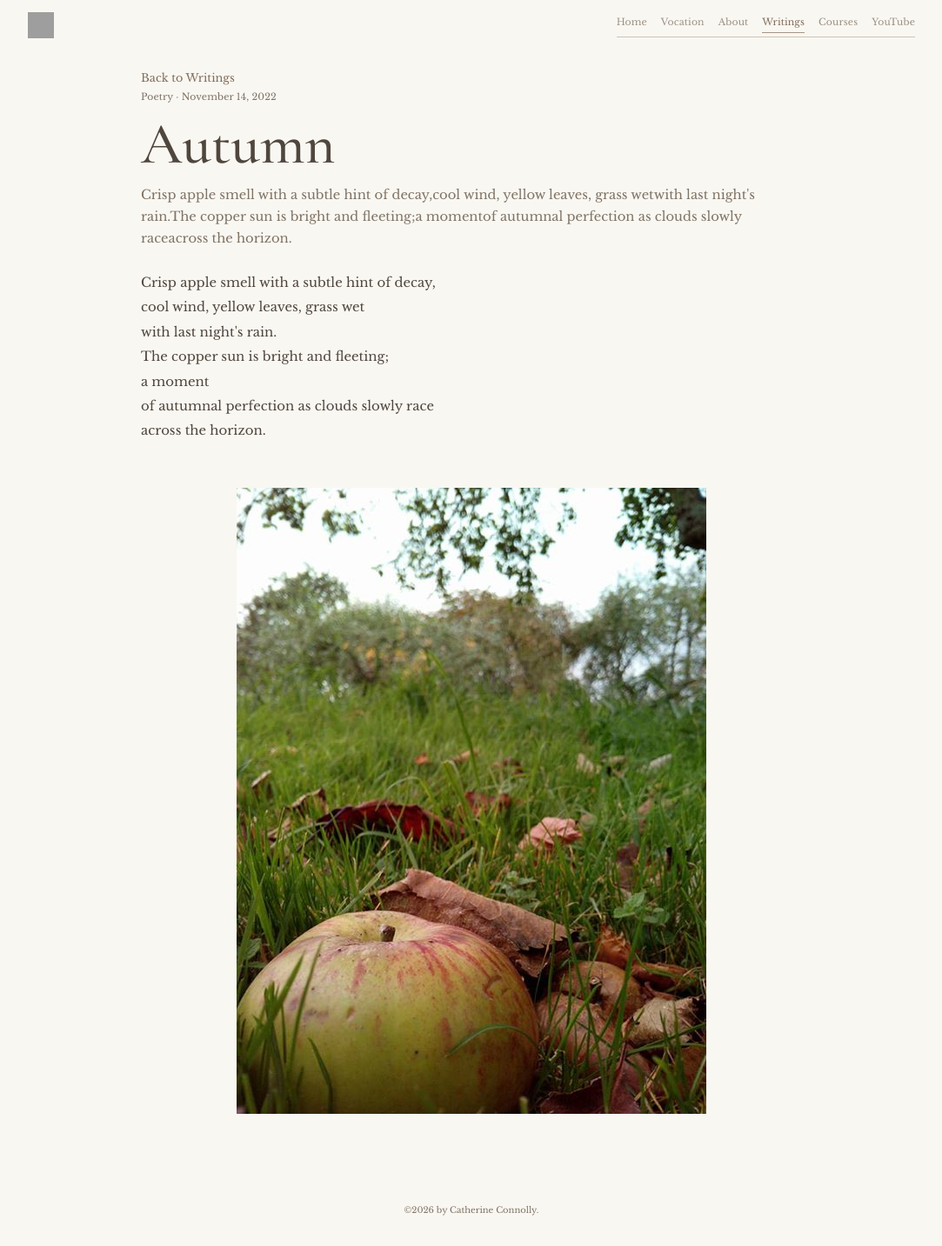
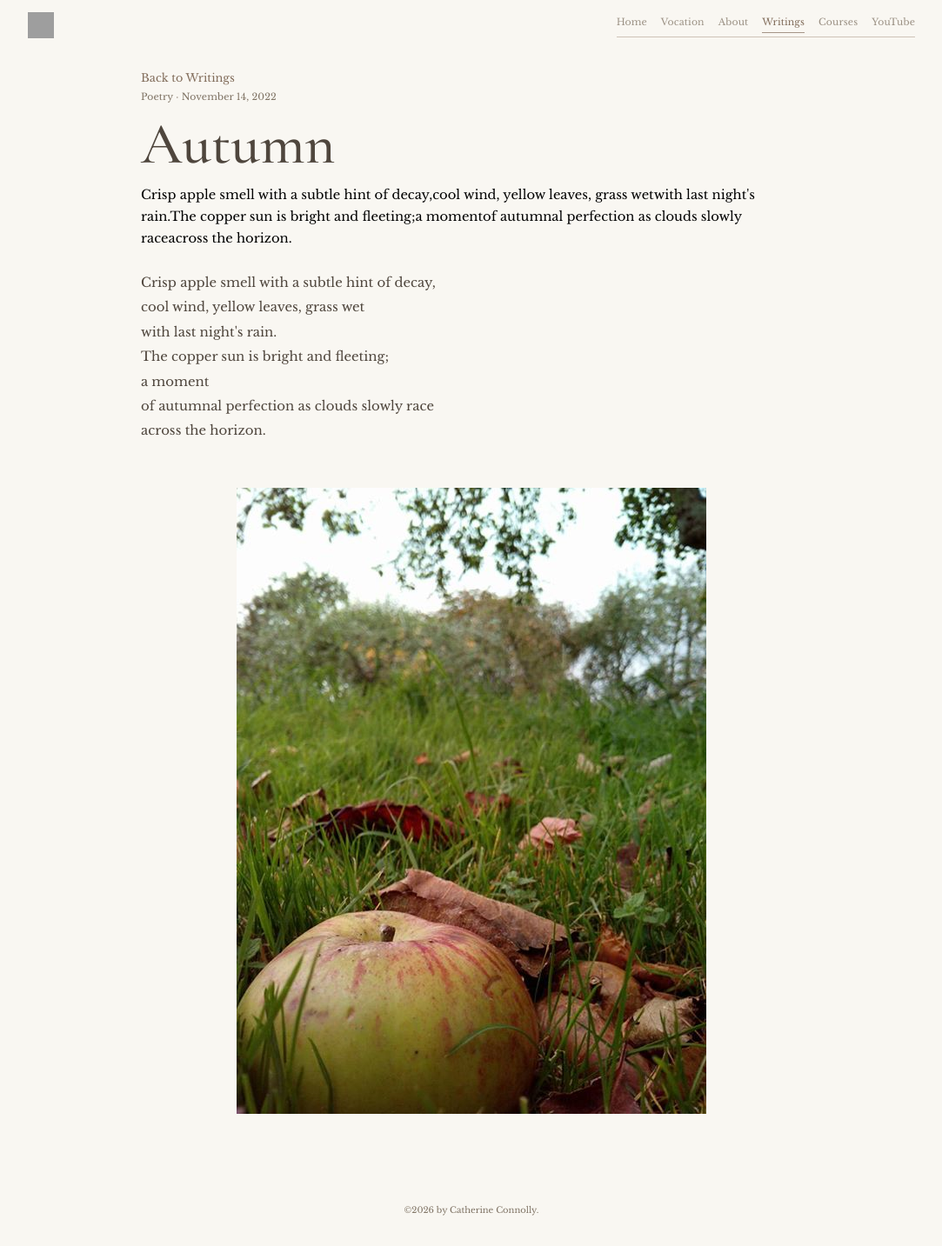
Before and after one commit to catconnolly-bit/website, a Jekyll site: the page built from _writings/post-autumn.html, in a window 1280 px wide. Shown: the whole page at 87% size, without its empty margins (98-1181 px from the left). Built offline with Jekyll 4.4.1, drawn with Linux system fonts in a browser that asks for light colours; grey boxes are pictures that could not be loaded.

Commit message:
Make writing excerpts black

```diff
--- a/assets/css/site.css
+++ b/assets/css/site.css
@@ -613,7 +613,7 @@ a {
 
 .writing__excerpt {
   margin: 0.8rem 0 0;
-  color: var(--muted);
+  color: #000;
   font-size: 0.92rem;
 }
 
```
